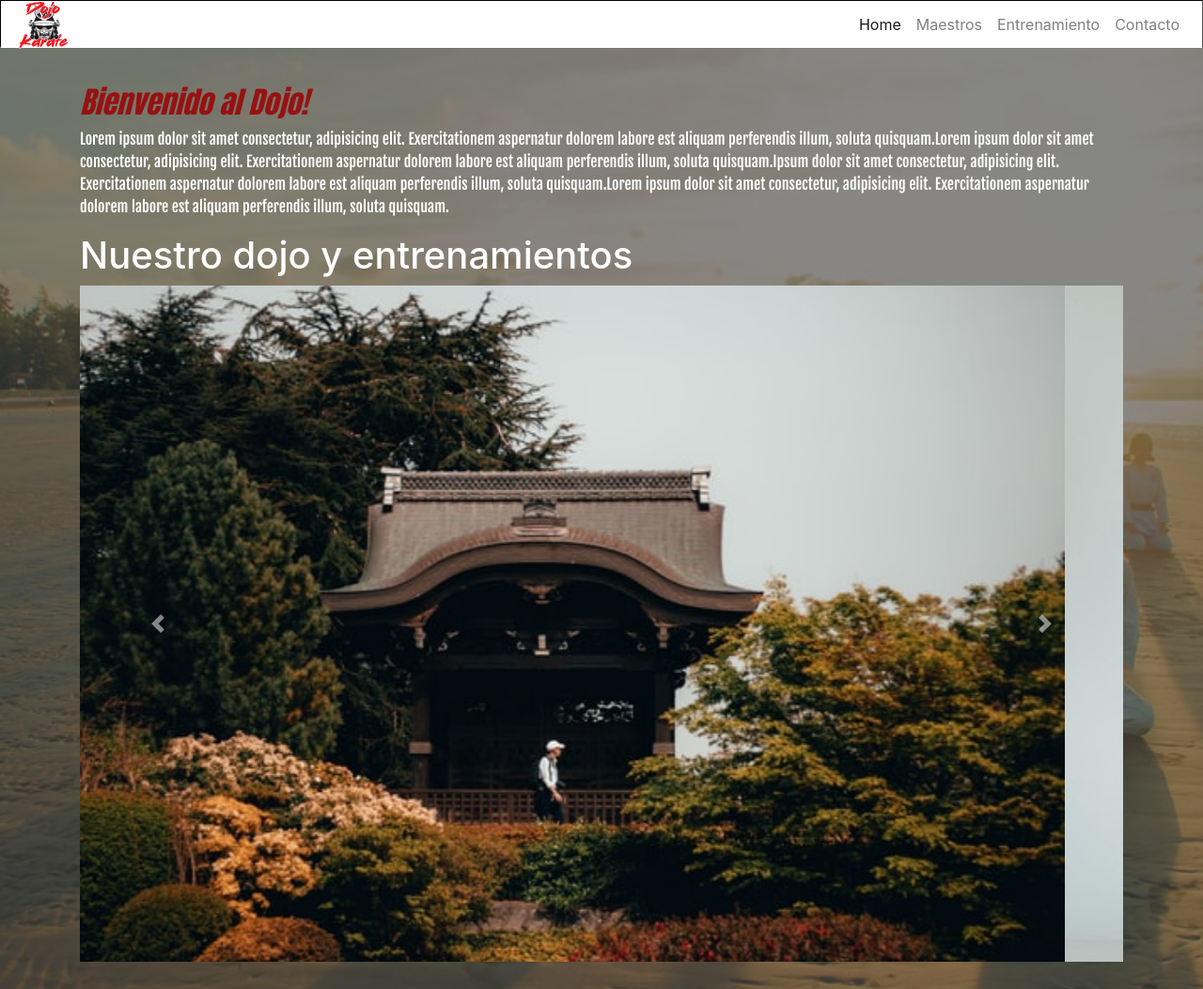
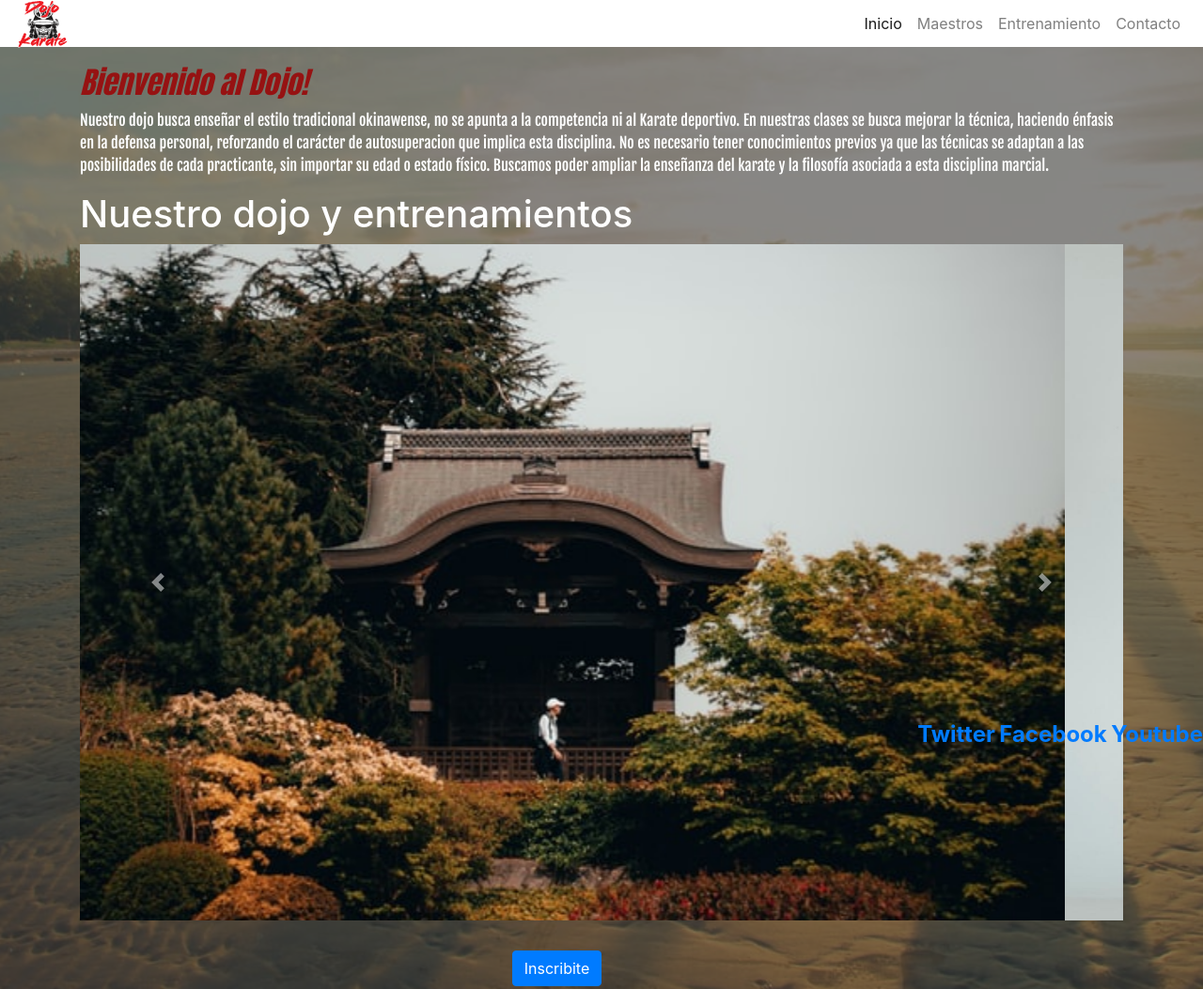
Before and after one commit to JulianAgu/proyectodojo, a plain HTML site: page index.html in a window 1280 px wide. Shown: the top 1053 px of the page at 94% size. Drawn offline with nearby package versions, Linux system fonts and the light colour scheme.

Commit message:
Cambios en el footer

```diff
--- a/estilo/estilo.scss
+++ b/estilo/estilo.scss
@@ -9,7 +9,6 @@
     font-style: italic;
     font-size: 200%;
     font-weight: lighter;
-    margin-top: -30px;
 
 }
 
@@ -17,15 +16,15 @@
     color: #0e0c58;
 }
 
-
 .button--Insc {
     border-radius: 10px;
     margin-left: 700px;
     margin-top: 40px;
 }
 
-.home__section {
-    margin-top: 60px;
+section {
+    padding-top: 1.2em;
+    color: white;
 }
 
 .footer__home {
@@ -59,14 +58,9 @@ body {
     background-repeat: no-repeat;
     margin-bottom: 8px;
 }
-section {
-    color: white;
-}
 
 header {
     position: sticky;
-    border: 1px inset black;
-    background-color: rgba(27, 25, 25, 0.363);
     color: rgb(231, 206, 206);
 	height: 50px;
 	margin-bottom: 0;
@@ -88,16 +82,6 @@ nav ul li a:hover {
 	font-size: 1.2rem;
 	@extend .nav--estilo;
 }
-
-#esqueleto{
-    display: grid;
-    grid-template-rows: 5% auto auto;
-    grid-template-areas: "header"
-                         "info"
-                         "fot";
-
-}
-
 .header__home {
     grid-area: header;
 }
@@ -184,8 +168,12 @@ a {
     width: 100%;
 
 }
-
-@media (min-width: 768px){
+footer {
+    position: absolute;
+    width: 100%;
+    bottom: 0;
+}
+@media (min-width: 991px){
     nav.navbar {
         @media (min-width: 768px){
             .home__section{
@@ -202,9 +190,12 @@ a {
             }
         }
     }
+    body {
+        min-height: 100vh}
     }
 
-@media (max-width:768px){
+
+@media (max-width:990px){
     #navbarNav{
        background-color: white;
     }
@@ -212,8 +203,8 @@ a {
         width: 100vw;
         left: 0;
         position: absolute;
-        top:   4.375em;
-        padding:  1.875em;
+        top: 4.375em;
+        padding: 1.875em;
         z-index: 10;
         border-bottom: solid black 1px ;
 
@@ -239,7 +230,7 @@ a {
         margin-bottom: 3.125em;
     }
     .contenedor{
-        padding: 15px;
+        padding:  0.9375em;
         border: 1px solid white;
         border-top: none;
         padding-top: 0;
@@ -262,7 +253,7 @@ a {
         background-color: white;
         position: relative;
         left: 0;
-        top:-5px;
+        top: -5px;
     }
     .titulo::after{
         content:"";
--- a/index.html
+++ b/index.html
@@ -17,7 +17,6 @@
   <link href="https://fonts.googleapis.com/css2?family=Fjalla+One&display=swap" rel="stylesheet">
 </head>
 <body class="bodyHome">
-  <div id="esqueleto">
     <header>
       <nav class="navbar navbar-expand-md navbar-light bg-white">
         <a class="navbar-brand" href="index.html"><img src="fotos/logo-dojo-karate.svg" alt="logo,samurai"></a>
@@ -28,7 +27,7 @@
         <div class="collapse navbar-collapse" id="navbarNav">
           <ul class="navbar-nav ">
             <li class="nav-item active">
-              <a class="nav-link" href="index.html">Home <span class="sr-only">(current)</span></a>
+              <a class="nav-link" href="index.html">Inicio<span class="sr-only">(current)</span></a>
             </li>
             <li class="nav-item">
               <a class="nav-link" href="maestros.html">Maestros</a>
@@ -48,15 +47,9 @@
           <article>
             <h1 class="titleHome">Bienvenido al Dojo!</h1>
             <p class="info" class="home__section--info">
-              Lorem ipsum dolor sit amet consectetur, adipisicing elit.
-              Exercitationem aspernatur dolorem labore est aliquam perferendis
-              illum, soluta quisquam.Lorem ipsum dolor sit amet consectetur, adipisicing elit.
-              Exercitationem aspernatur dolorem labore est aliquam perferendis
-              illum, soluta quisquam.Ipsum dolor sit amet consectetur, adipisicing elit.
-              Exercitationem aspernatur dolorem labore est aliquam perferendis
-              illum, soluta quisquam.Lorem ipsum dolor sit amet consectetur, adipisicing elit.
-              Exercitationem aspernatur dolorem labore est aliquam perferendis
-              illum, soluta quisquam.
+              Nuestro dojo busca enseñar el estilo tradicional okinawense, no se apunta a la competencia ni al Karate deportivo.
+              En nuestras clases se busca mejorar la técnica, haciendo énfasis en la defensa personal, reforzando el carácter  de autosuperacion que implica esta disciplina.
+              No es necesario tener conocimientos previos ya que las técnicas se adaptan a las posibilidades de cada practicante, sin importar su edad o estado físico. Buscamos poder ampliar la enseñanza del karate y la filosofía asociada a esta disciplina marcial.
             </p>
           </article>
         </div>
```
Also changed, not shown: contacto.html (+2 -4 lines), estilo/estilo.css, 1 other file. Lines whose indentation alone changed are shown as unchanged.
